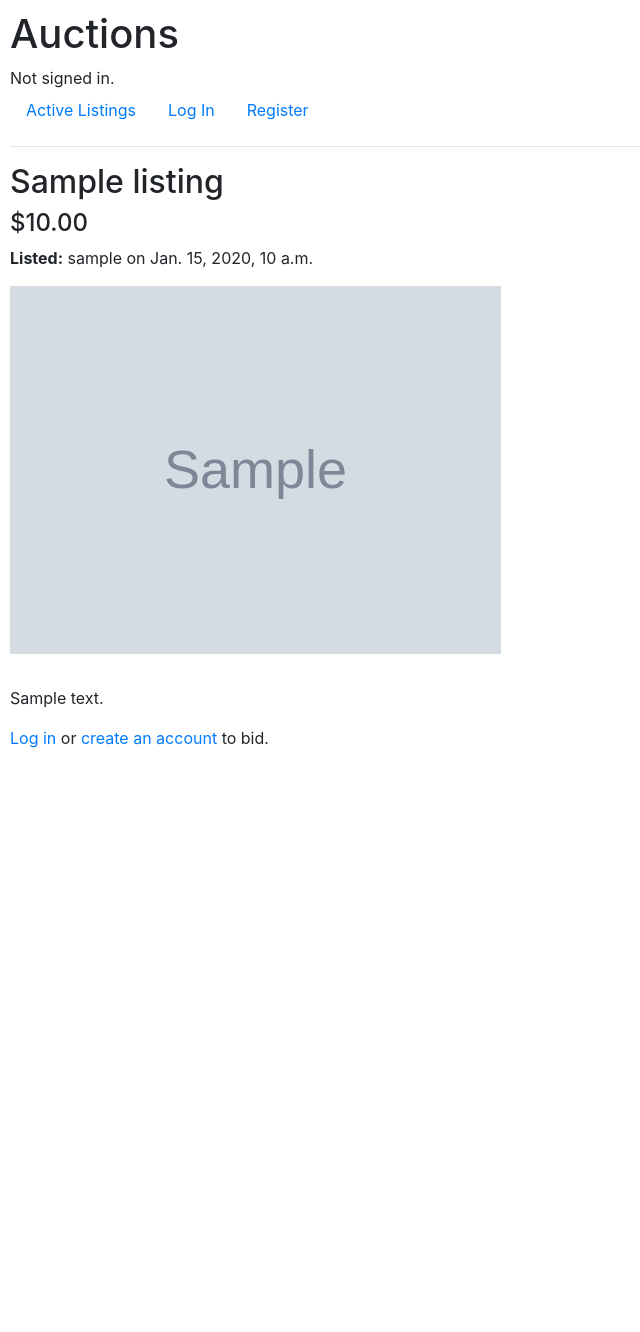
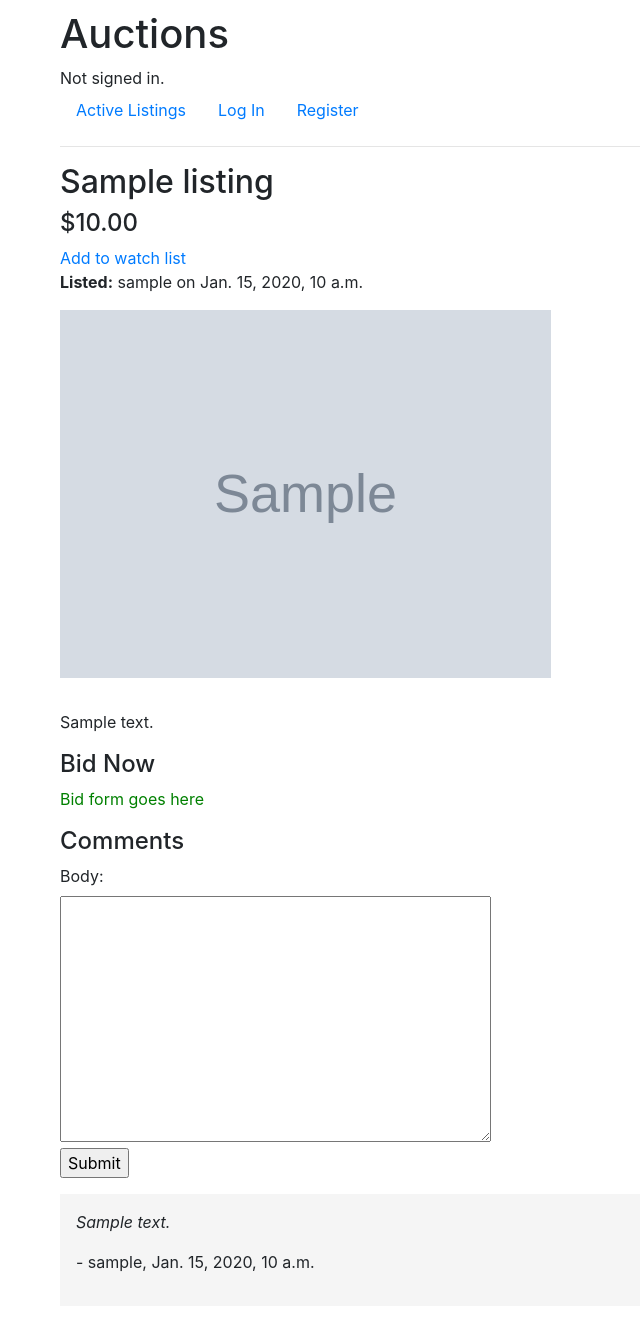
Before and after one commit to ruadh/CSCI-E-33a_Project2, a Django app: page /listing/1 in a window 1280 px wide. Shown: the whole page, without its empty margins (0-640 px from the left). Before the commit the page ends 748 px from the top, so only its background shows below. Run offline with Django 3.2, Linux system fonts and the light colour scheme; tables that the repository leaves empty hold one stand-in row (values such as "Sample post"); grey boxes marked "Sample" are stand-in pictures; some libraries are stand-ins or nearby versions.

Commit message:
comments feature added

```diff
--- a/commerce/auctions/models.py
+++ b/commerce/auctions/models.py
@@ -3,7 +3,9 @@ from django.db import models
 from django.db.models import Max
 
 class User(AbstractUser):
-    pass
+
+    def __str__(self):
+        return f'{self.username}'
 
 
 class Category(models.Model):
--- a/commerce/auctions/static/auctions/styles.css
+++ b/commerce/auctions/static/auctions/styles.css
@@ -1,5 +1,7 @@
 body {
     padding: 10px;
+    margin-left: 50px;
+    margin-right: 50px;
 }
 
 .listing {
@@ -39,3 +41,26 @@ body {
     color: red;
     font-style: italic;
 }
+
+.comment-body {
+    font-style: italic;
+}
+
+blockquote {
+    /* border: solid lightgray 1px; */
+    background-color: whitesmoke;
+    padding: 1rem;
+    margin-top: 1rem;
+}
+
+form label,
+form input[type="submit"] {
+    display: block;
+}
+
+
+/* @media(min-width: 1200px) {
+    blockquote {
+        max-width: 75vw;
+    }
+} */
--- a/commerce/auctions/templates/auctions/listing.html
+++ b/commerce/auctions/templates/auctions/listing.html
@@ -1,8 +1,12 @@
 {% extends 'auctions/layout.html' %}
 
 {% block body %}
+
+<!-- Listing Info -->
 <h2>{{listing.title}}</h2>
 <h4>${{listing.bid_price}}</h4>
+<!-- CITATION:  learned how to use include from: https://bit.ly/3b6Ocbc -->
+{% include 'auctions/watchlist_controls.html' %}
 <p><span class="label">Listed:</span> {{listing.owner}} on {{listing.timestamp}}</p>
 <img src="{{listing.image}}" alt="product image" class="detail-image">
 <p>{{listing.description}}</p>
@@ -30,29 +34,11 @@
     <!-- Prompt user to bid on active auction or login -->
     {% if listing.is_active %}
         <!-- TO DO:  replace is_authenticated with @login_required -->
-        {% if user.is_authenticated %}
-            <!-- Allow logged-in users to add the listing to watchlist -->
-            {% if message %}
-                <p class="{{message_class}}">{{message}}</p>
-            {% endif %}
-            <!-- Hide watchlist links if an add/remove error was reported -->
-            {% if not message_class %}
-                {% if in_watchlist %}
-                    <a href="{% url 'watchlist_remove' listing_id %}">Remove from watch list</a>
-                {% else %}
-                    <a href="{% url 'watchlist_add' listing_id %}">Add to watch list</a>
-                {% endif %}
-            {% endif %}
-
-            <!-- Allow logged-in users to bid -->
-            <h4>Bid Now</h4>
-            <p class="dev">Bid form goes here</p>
-        {% else %}
-            <p><a href="{% url 'login' %}">Log in</a> or <a href="{% url 'register' %}">create an account</a> to bid.</p>
-        {% endif %}
+        <h4>Bid Now</h4>
+        <p class="dev">Bid form goes here</p>
     <!-- Show an "auction closed" message -->
     {% else %}
-        {% if user.is_authenticated and listing.winner == request.user  %}
+        {% if listing.winner == request.user  %}
             <p>Congratulations! You won this auction.</p>
         {% else %}
             <p>This auction is closed.</p>
@@ -61,4 +47,18 @@
 
 {% endif %}
 
+<!-- Comments block -->
+<h4>Comments</h4>
+    <form action="{% url 'comment_add' %}" method="POST">
+        {% csrf_token %}
+        {{ comment_form }}
+        <input type="submit">
+    </form>
+{% for comment in comments %}
+<blockquote>
+    <p class="comment-body">{{comment.body}}</p>
+    <p>- {{comment.commenter}}, {{comment.timestamp}}</p>
+</blockquote>
+{% endfor %}
+
 {% endblock %}
--- /dev/null
+++ b/commerce/auctions/templates/auctions/watchlist_controls.html
@@ -0,0 +1,15 @@
+<!-- Reusable block that we can use in multiple locations using 'include': https://bit.ly/3b6Ocbc -->
+
+{% block watchlist_controls %}
+
+{% if message %}
+    <p class="error">{{message}}</p>
+{% else %}
+    {% if in_watchlist %}
+        <a href="{% url 'watchlist_remove' listing_id %}">Remove from watch list</a>
+    {% else %}
+        <a href="{% url 'watchlist_add' listing_id %}">Add to watch list</a>
+    {% endif %}
+{% endif %}
+
+{% endblock %}
--- a/commerce/auctions/urls.py
+++ b/commerce/auctions/urls.py
@@ -12,4 +12,9 @@ urlpatterns = [
     path("watchlist_remove/<int:listing_id>", views.watchlist_remove, name="watchlist_remove"),
     path("watchlist", views.watchlist_view, name="watchlist_view"),
     path("close/<int:listing_id>", views.close_listing, name="close_listing"),
+    path("comment_add", views.comment_add, name="comment_add"),
+
+
+    # TEMP FOR TESTING
+    path('dev', views.dev, name="dev")
 ]
--- a/commerce/auctions/views.py
+++ b/commerce/auctions/views.py
@@ -6,6 +6,19 @@ from django.urls import reverse
 from .models import User, Listing, Category, Bid, Comment, WatchlistItem
 from django.db.models import Max
 from django.contrib.auth.decorators import login_required
+from django import forms
+import datetime
+
+# CLASSES
+
+# Comment form
+
+
+class CommentForm(forms.Form):
+    # TO DO:  test hidden fields
+    body = forms.CharField(required=True, strip=True, widget=forms.Textarea, label=None)
+    listing = forms.IntegerField(widget=forms.HiddenInput)
+
 
 def index(request):
     return render(request, 'auctions/index.html', {'listings': Listing.objects.all()})
@@ -71,6 +84,10 @@ def register(request):
 # Display the detail view of a listing
 
 def listing_view(request, listing_id):
+    # Load a blank comment form and any existing comments
+    comment_form = CommentForm(initial={'listing': listing_id })
+    comments = Comment.objects.filter(
+        listing=listing_id).order_by('-timestamp')
     # Determine whether this listing is in the user's watchlist
     if request.user.is_authenticated and WatchlistItem.objects.filter(listing=listing_id, watcher=request.user):
         in_watchlist = True
@@ -79,33 +96,34 @@ def listing_view(request, listing_id):
     return render(request, 'auctions/listing.html', {
         'listing_id': listing_id,
         'listing': Listing.objects.get(pk=listing_id),
-        'in_watchlist': in_watchlist
+        'in_watchlist': in_watchlist,
+        'comments': comments,
+        'comment_form': comment_form
     })
 
 
 # Add an item to the user's watchlist
-# NOTE:  I chose to allow users to add their own listings to their watch lists, since
-#           the spec doesn't call for any other place for owners to track their own listings.
-#        I also chose to allow users to watchlist closed auctions, since they may want to shop for
-#           or list something similar in the future.  (ex: eBay lets you track/search for sold items)
+# NOTE:  I chose to allow users to include their own listings and closed listings on their watch lists,
+#           since the spec doesn't call for any features to track those
 
 @login_required
 def watchlist_add(request, listing_id):
     try:
-        item = WatchlistItem(listing=Listing.objects.get(pk=listing_id), watcher=request.user)
+        item = WatchlistItem(listing=Listing.objects.get(
+            pk=listing_id), watcher=request.user)
         item.save()
         return render(request, 'auctions/listing.html', {
             'listing_id': listing_id,
             'listing': Listing.objects.get(pk=listing_id),
             'message': None,
-            'message_class': None,
             'in_watchlist': True
         })
-    # If the item is already on the wishlist or can't be added, return an error to the user
     except:
+        # If the item is already on the list, just show that status - the user doesn't need an error
         if WatchlistItem.objects.filter(listing=Listing.objects.get(pk=listing_id), watcher=request.user):
-            message = 'This item is already in your watchlist'
+            message = None
             in_watchlist = True
+        # If the item can't be added for another reason, show the user an error
         else:
             message = 'An error occurred while attempting to add this item to your watchlist'
             in_watchlist = False
@@ -113,7 +131,6 @@ def watchlist_add(request, listing_id):
             'listing_id': listing_id,
             'listing': Listing.objects.get(pk=listing_id),
             'message': message,
-            'message_class': 'error',
             'in_watchlist': in_watchlist
         })
 
@@ -123,7 +140,8 @@ def watchlist_add(request, listing_id):
 @login_required
 def watchlist_remove(request, listing_id):
     try:
-        item = WatchlistItem.objects.get(listing=Listing.objects.get(pk=listing_id), watcher=request.user)
+        item = WatchlistItem.objects.get(
+            listing=Listing.objects.get(pk=listing_id), watcher=request.user)
         item.delete()
         return render(request, 'auctions/listing.html', {
             'listing_id': listing_id,
@@ -144,8 +162,9 @@ def watchlist_remove(request, listing_id):
 # View the user's watch list
 
 def watchlist_view(request):
+    # Show the user's watched items with the most recently-added at the top
     return render(request, 'auctions/watchlist.html', {
-        'watchlist_items': WatchlistItem.objects.filter(watcher=request.user)
+        'watchlist_items': WatchlistItem.objects.filter(watcher=request.user).order_by('-id')
     })
 
 
@@ -153,8 +172,34 @@ def watchlist_view(request):
 
 def close_listing(request, listing_id):
     # Mark the listing as closed
-    listing =Listing.objects.get(pk=listing_id)
+    listing = Listing.objects.get(pk=listing_id)
     listing.is_active = False
     listing.save()
     # # Re-render the page with the new information
     return listing_view(request, listing_id)
+
+
+# Submit the comment form
+
+def comment_add(request):
+    # Validate and save the comment form
+    if request.method=="POST":
+        form = CommentForm(request.POST)
+        if form.is_valid():
+            # Get the listing as an object
+            listing_id = form.cleaned_data['listing']
+            listing = Listing.objects.get(pk=listing_id)
+            body = form.cleaned_data['body']
+            comment = Comment(commenter=request.user, timestamp=datetime.datetime.now(), listing=listing, body=body)
+            comment.save()
+            return listing_view(request, listing_id)
+        else:
+            # TO DO: return an error message to the user
+            return HttpResponse('invalid')
+
+
+# TEMP FOR TESTING
+def dev(request, param='default parameter'):
+    return render(request, 'auctions/dev.html', {
+        'param': param,
+    })
```
Also changed, not shown: commerce/auctions/templates/auctions/dev.html (added, +7 -0 lines), commerce/auctions/templates/auctions/watchlist.html (+6 -3 lines), 1 other file.
